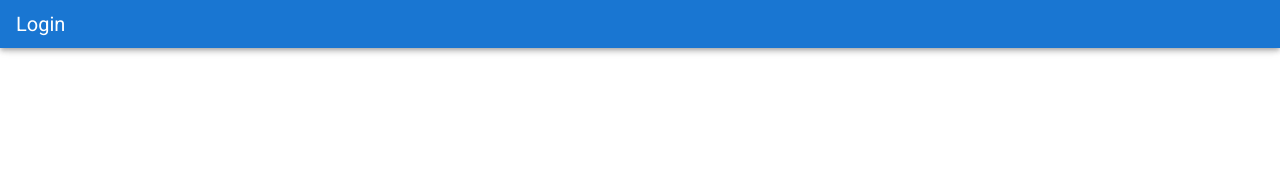
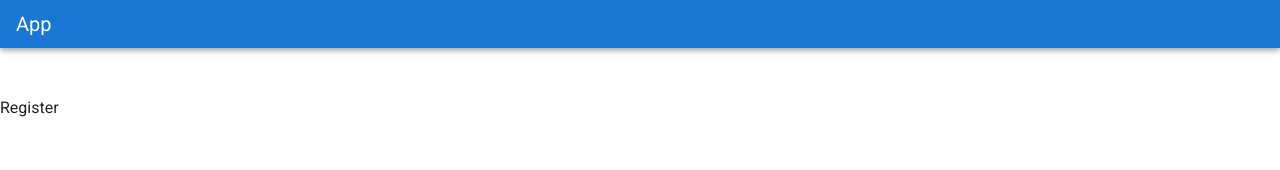
Before and after one commit to cinfantesa/vm-user-api, a Vue app in the folder app/: page /#/register in a window 1280 px wide. Before the commit this address led to /#/login. Shown: the top 170 px of the page. Built offline with nearby package versions, Linux system fonts and the light colour scheme.

Commit message:
getting routes working

```diff
--- a/app/src/App.vue
+++ b/app/src/App.vue
@@ -1,15 +1,16 @@
 <template>
-  <v-app>
+  <v-app id="app-container">
     <v-app-bar
+      id="appBar"
       app
       color="primary"
       dense
       dark
     >
-      <v-toolbar-title>Login</v-toolbar-title>
+      <v-toolbar-title>App</v-toolbar-title>
     </v-app-bar>
 
-    <v-main>
+    <v-main id="main-content">
       <router-view/>
     </v-main>
   </v-app>
@@ -22,7 +23,12 @@ export default {
   components: {},
 
   data: () => ({
-    //
   }),
 };
 </script>
+
+<style>
+  #main-content {
+    margin-top: 48px;
+  }
+</style>
--- a/app/src/pages/home/Home.vue
+++ b/app/src/pages/home/Home.vue
@@ -1,10 +1,9 @@
 <template>
-  <p>{{name}}</p>
+  <p>Home</p>
 </template>
 
 <script>
 export default {
-  name: "Home"
 }
 </script>
 
--- a/app/src/pages/login/Login.vue
+++ b/app/src/pages/login/Login.vue
@@ -1,10 +1,9 @@
 <template>
-  <p>{{name}}</p>
+  <p>Login</p>
 </template>
 
 <script>
 export default {
-  name: "Login"
 }
 </script>
 
--- a/app/src/pages/register/Register.vue
+++ b/app/src/pages/register/Register.vue
@@ -1,10 +1,9 @@
 <template>
-  <p>{{name}}</p>
+  <p>Register</p>
 </template>
 
 <script>
 export default {
-  name: "Register"
 }
 </script>
 
--- a/app/src/router/index.js
+++ b/app/src/router/index.js
@@ -1,6 +1,5 @@
 import Vue from 'vue'
 import VueRouter from 'vue-router'
-import Login from '@/pages/login/Login';
 
 Vue.use(VueRouter)
 
@@ -8,7 +7,7 @@ const routes = [
   {
     path: '/login',
     name: 'Login',
-    component: Login
+    component: () => import('@/pages/login/Login')
   },
   {
     path: '/register',
```
